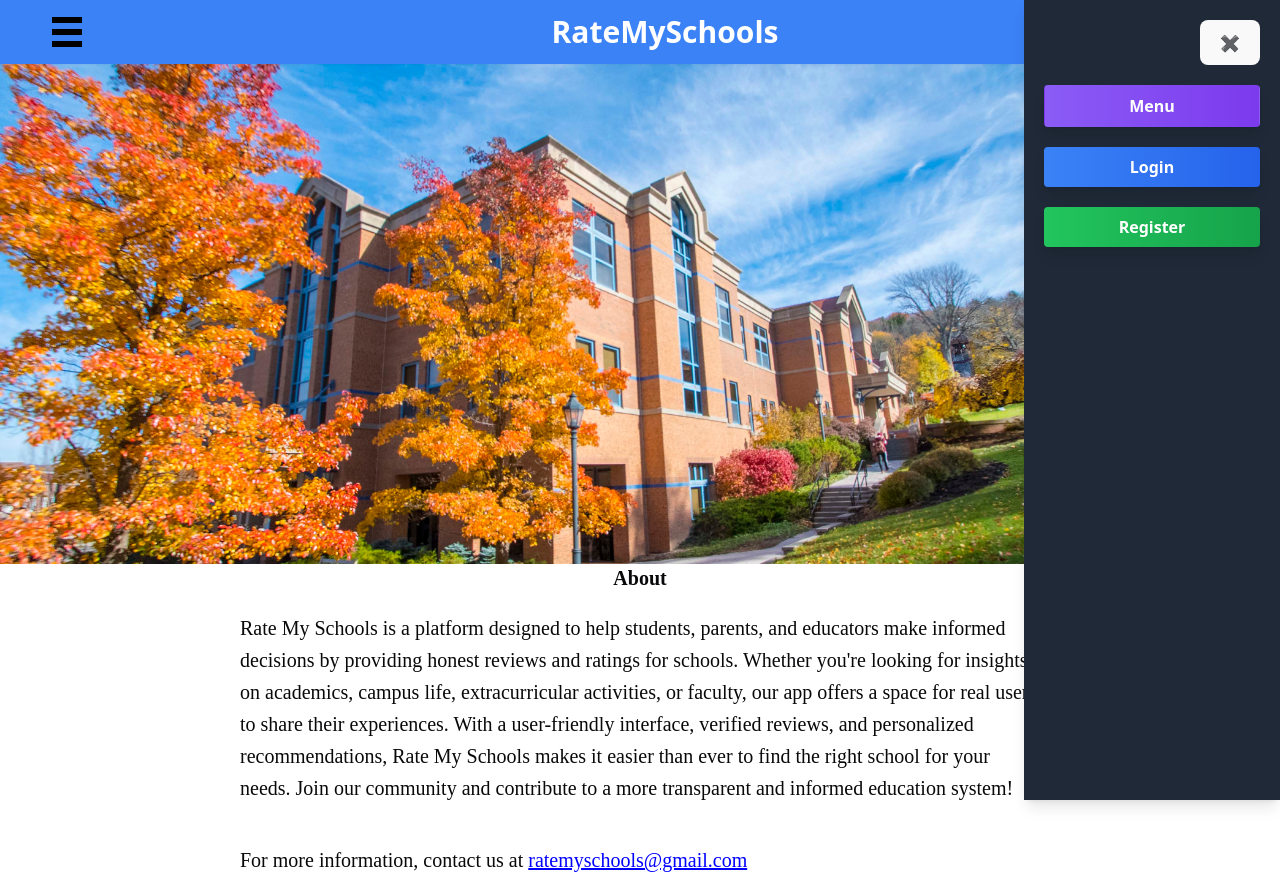
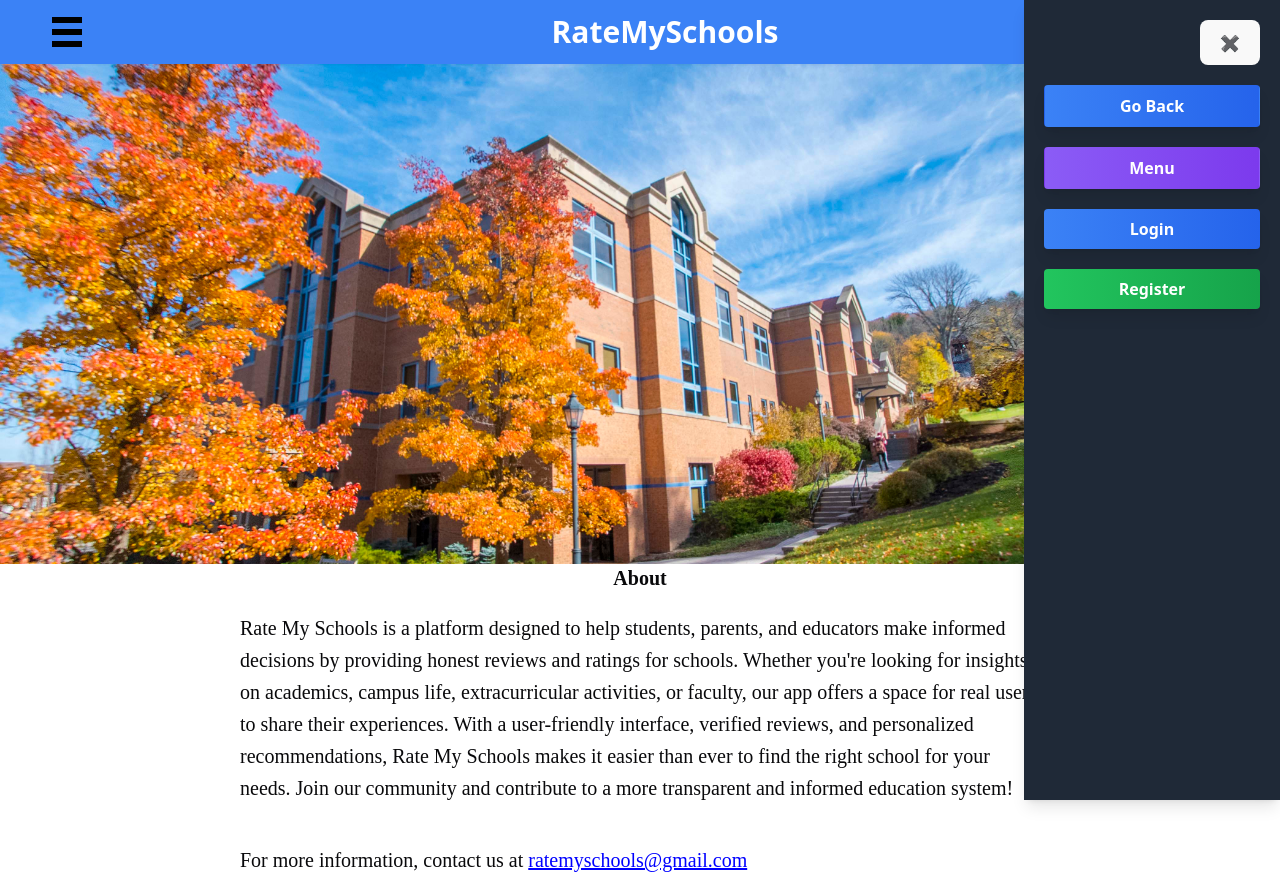
Before and after one commit to Christopher4113/Rate-My-Schools, a React (Vite) app in the folder client/: page /about in a window 1280 px wide. Both pictures are taken after a click on the button 67 px from the left and 20 px from the top of the page. Built offline with nearby package versions, Linux system fonts and the light colour scheme.

Commit message:
fixed header

```diff
--- a/client/src/components/custom/Header.tsx
+++ b/client/src/components/custom/Header.tsx
@@ -62,7 +62,7 @@ const Header = () => {
           </button>
 
           {/* Go Back Button - only show if not on dashboard */}
-          {!isDashboard || !login || !signup || !forgot &&  (
+          {!isDashboard && !login && !signup && !forgot &&  (
             <button
               onClick={handleGoBack}
               className="bg-gradient-to-r from-blue-500 to-blue-600 px-6 py-2 rounded font-semibold shadow-lg hover:shadow-xl transition"
```
